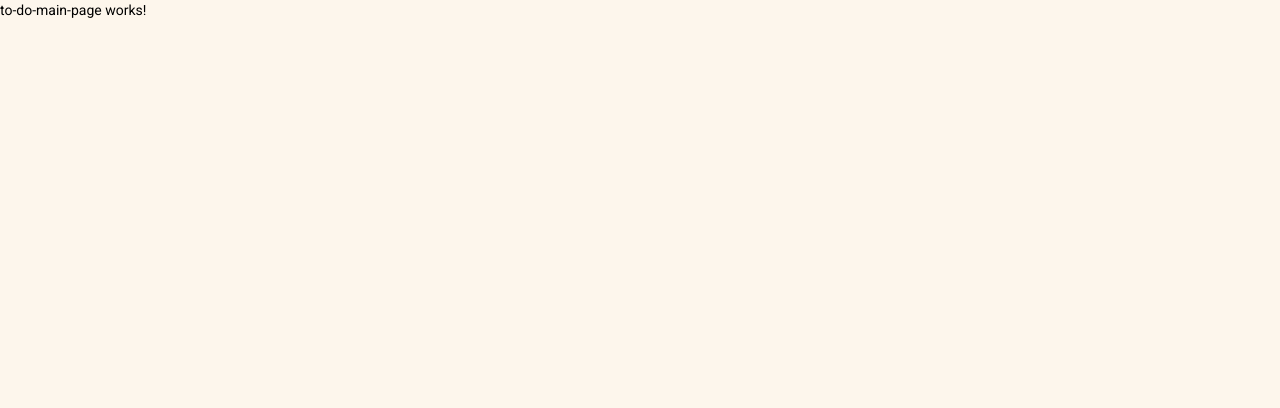
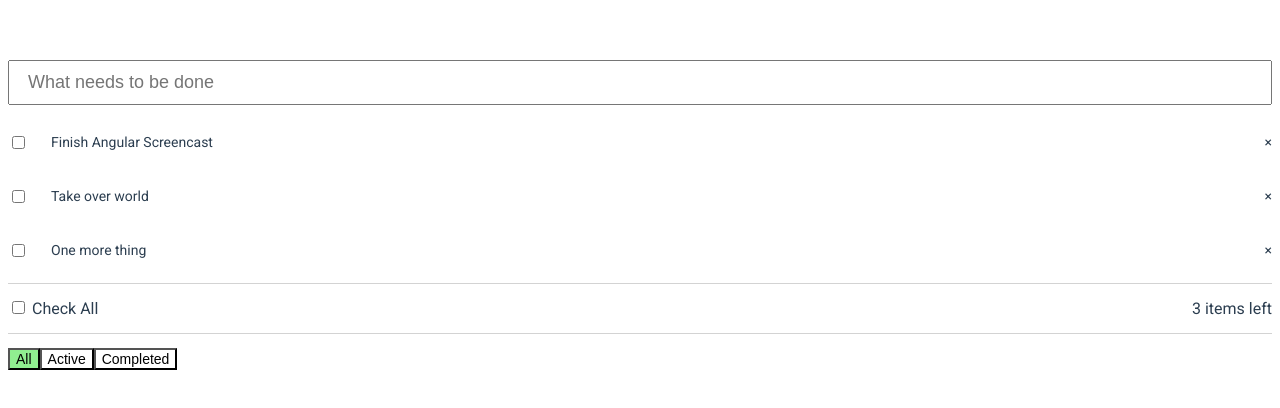
Before and after one commit to yashwanth-arh/toDoSoft, an Angular app: page /todo-main in a window 1280 px wide. Shown: the top 408 px of the page. Built offline with nearby package versions, Linux system fonts and the light colour scheme.

Commit message:
main page

```diff
--- a/src/app/to-do-main-page/to-do-main-page.component.html
+++ b/src/app/to-do-main-page/to-do-main-page.component.html
@@ -1 +1,93 @@
-<p>to-do-main-page works!</p>
+<!-- <section class="heading-section">
+  <h1 class="title">Todos</h1>
+</section>
+
+<div class="container" fxLayout="row" fxLayoutAlign="center center">
+  <div class="add-todo-box" fxLayout="column">
+    <form>
+      <h2 class="title">New Todo</h2>
+      <div class="field" fxLayout="row" fxLayoutGap="10px">
+        <div class="control">
+          <input type="text" class="input" />
+        </div>
+        <button>Add</button>
+      </div>
+    </form>
+  </div>
+</div> -->
+
+<input
+  type="text"
+  class="todo-input"
+  placeholder="What needs to be done"
+  [(ngModel)]="todoTitle"
+  (keyup.enter)="addTodo()"
+/>
+
+<div class="todo-item" *ngFor="let todo of todosFiltered()" @fade>
+  <div class="todo-item-left">
+    <input
+      type="checkbox"
+      [(ngModel)]="todo.completed"
+      (change)="doneEdit(todo)"
+    />
+    <div
+      *ngIf="!todo.editing; else editingTodo"
+      class="todo-item-label"
+      [ngClass]="{ completed: todo.completed }"
+      (dblclick)="editTodo(todo)"
+    >
+      {{ todo.title }}
+    </div>
+    <ng-template #editingTodo>
+      <input
+        type="text"
+        class="todo-item-edit"
+        [(ngModel)]="todo.title"
+        (blur)="doneEdit(todo)"
+        (keyup.enter)="doneEdit(todo)"
+        (keyup.esc)="cancelEdit(todo)"
+        autofocus
+      />
+    </ng-template>
+  </div>
+  <div class="remove-item" (click)="deleteTodo(todo.id)">&times;</div>
+</div>
+
+<div class="extra-container">
+  <div>
+    <label
+      ><input
+        type="checkbox"
+        (change)="checkAllTodos()"
+        [(ngModel)]="!anyRemainingModel"
+      />
+      Check All</label
+    >
+  </div>
+  <div>{{ remaining() }} items left</div>
+</div>
+
+<div class="extra-container">
+  <div>
+    <button [ngClass]="{ active: filter === 'all' }" (click)="filter = 'all'">
+      All
+    </button>
+    <button
+      [ngClass]="{ active: filter === 'active' }"
+      (click)="filter = 'active'"
+    >
+      Active
+    </button>
+    <button
+      [ngClass]="{ active: filter === 'completed' }"
+      (click)="filter = 'completed'"
+    >
+      Completed
+    </button>
+  </div>
+
+  <div *ngIf="atLeastOneCompleted()">
+    <button (click)="clearCompleted()">Clear Completed</button>
+  </div>
+</div>
--- a/src/app/to-do-main-page/to-do-main-page.component.scss
+++ b/src/app/to-do-main-page/to-do-main-page.component.scss
@@ -0,0 +1,125 @@
+// .heading-section {
+//   background: linear-gradient(to right, rgb(2, 228, 171), rgb(74, 215, 240));
+//   padding: 100px;
+//   h1.title {
+//     display: flex;
+//     justify-content: center;
+//     align-items: center;
+//     font-weight: bold;
+//     color: white;
+//     font-size: 40px;
+//     text-shadow: 0px 1px 2px rgba(black, 0.12);
+//   }
+// }
+// .container {
+//   width: 100%;
+// }
+
+// .input {
+//   width: 380px;
+// }
+// .add-todo-box {
+//   padding: 25px;
+//   width: 70em;
+//   background: white;
+//   border-radius: 4px;
+//   margin-top: -68px;
+//   box-shadow: 04px 12px rgba(black, 0.08);
+// }
+
+.todo-input {
+  width: 100%;
+  padding: 10px 18px;
+  font-size: 18px;
+  margin-bottom: 16px;
+
+  &:focus {
+    outline: 0;
+  }
+}
+
+.todo-item {
+  margin-bottom: 12px;
+  display: flex;
+  align-items: center;
+  justify-content: space-between;
+  animation-duration: 0.3s;
+}
+
+.remove-item {
+  cursor: pointer;
+  margin-left: 14px;
+  &:hover {
+    color: black;
+  }
+}
+
+.todo-item-left {
+  // later
+  display: flex;
+  align-items: center;
+}
+
+.todo-item-label {
+  padding: 10px;
+  border: 1px solid white;
+  margin-left: 12px;
+}
+
+.todo-item-edit {
+  font-size: 24px;
+  color: #2c3e50;
+  margin-left: 12px;
+  width: 100%;
+  padding: 10px;
+  border: 1px solid #ccc; //override defaults
+  font-family: "Avenir", Helvetica, Arial, sans-serif;
+
+  &:focus {
+    outline: none;
+  }
+}
+
+.completed {
+  text-decoration: line-through;
+  color: grey;
+}
+
+.extra-container {
+  display: flex;
+  align-items: center;
+  justify-content: space-between;
+  font-size: 16px;
+  border-top: 1px solid lightgrey;
+  padding-top: 14px;
+  margin-bottom: 14px;
+}
+
+button {
+  font-size: 14px;
+  background-color: white;
+  appearance: none;
+
+  &:hover {
+    background: lightgreen;
+  }
+
+  &:focus {
+    outline: none;
+  }
+}
+
+.active {
+  background: lightgreen;
+}
+
+// CSS Transitions
+.fade-enter-active,
+.fade-leave-active {
+  transition: opacity 0.2s;
+}
+
+.fade-enter,
+.fade-leave-to {
+  opacity: 0;
+}
--- a/src/app/to-do-main-page/to-do-main-page.component.ts
+++ b/src/app/to-do-main-page/to-do-main-page.component.ts
@@ -1,15 +1,149 @@
+// import { Component, OnInit } from '@angular/core';
+
+// @Component({
+//   selector: 'app-to-do-main-page',
+//   templateUrl: './to-do-main-page.component.html',
+//   styleUrls: ['./to-do-main-page.component.scss']
+// })
+// export class ToDoMainPageComponent implements OnInit {
+
+//   constructor() { }
+
+//   ngOnInit(): void {
+//   }
+
+// }
+
 import { Component, OnInit } from '@angular/core';
+import { Todo } from '../todo';
+import { trigger, transition, style, animate } from '@angular/animations';
 
 @Component({
   selector: 'app-to-do-main-page',
   templateUrl: './to-do-main-page.component.html',
-  styleUrls: ['./to-do-main-page.component.scss']
+  styleUrls: ['./to-do-main-page.component.scss'],
+  animations: [
+    trigger('fade', [
+      transition(':enter', [
+        style({ opacity: 0, transform: 'translateY(30px)' }),
+        animate(200, style({ opacity: 1, transform: 'translateY(0px)' })),
+      ]),
+
+      transition(':leave', [
+        animate(200, style({ opacity: 0, transform: 'translateY(30px)' })),
+      ]),
+    ]),
+  ],
 })
 export class ToDoMainPageComponent implements OnInit {
+  todos: Todo[];
+  todoTitle: string;
+  idForTodo: number;
+  beforeEditCache: string;
+  filter: string;
+  anyRemainingModel: boolean;
 
-  constructor() { }
+  constructor() {}
 
-  ngOnInit(): void {
+  ngOnInit() {
+    this.anyRemainingModel = true;
+    this.filter = 'all';
+    this.beforeEditCache = '';
+    this.idForTodo = 4;
+    this.todoTitle = '';
+    this.todos = [
+      {
+        id: 1,
+        title: 'Finish Angular Screencast',
+        completed: false,
+        editing: false,
+      },
+      {
+        id: 2,
+        title: 'Take over world',
+        completed: false,
+        editing: false,
+      },
+      {
+        id: 3,
+        title: 'One more thing',
+        completed: false,
+        editing: false,
+      },
+    ];
   }
 
+  addTodo(): void {
+    if (this.todoTitle.trim().length === 0) {
+      return;
+    }
+
+    this.todos.push({
+      id: this.idForTodo,
+      title: this.todoTitle,
+      completed: false,
+      editing: false,
+    });
+
+    this.todoTitle = '';
+    this.idForTodo++;
+  }
+
+  editTodo(todo: Todo): void {
+    this.beforeEditCache = todo.title;
+    todo.editing = true;
+  }
+
+  doneEdit(todo: Todo): void {
+    if (todo.title.trim().length === 0) {
+      todo.title = this.beforeEditCache;
+    }
+
+    this.anyRemainingModel = this.anyRemaining();
+    todo.editing = false;
+  }
+
+  cancelEdit(todo: Todo): void {
+    todo.title = this.beforeEditCache;
+    todo.editing = false;
+  }
+
+  deleteTodo(id: number): void {
+    this.todos = this.todos.filter((todo) => todo.id !== id);
+  }
+
+  remaining(): number {
+    return this.todos.filter((todo) => !todo.completed).length;
+  }
+
+  atLeastOneCompleted(): boolean {
+    return this.todos.filter((todo) => todo.completed).length > 0;
+  }
+
+  clearCompleted(): void {
+    this.todos = this.todos.filter((todo) => !todo.completed);
+  }
+
+  checkAllTodos(): void {
+    this.todos.forEach(
+      (todo) => (todo.completed = (<HTMLInputElement>event.target).checked)
+    );
+    this.anyRemainingModel = this.anyRemaining();
+  }
+
+  anyRemaining(): boolean {
+    return this.remaining() !== 0;
+  }
+
+  todosFiltered(): Todo[] {
+    if (this.filter === 'all') {
+      return this.todos;
+    } else if (this.filter === 'active') {
+      return this.todos.filter((todo) => !todo.completed);
+    } else if (this.filter === 'completed') {
+      return this.todos.filter((todo) => todo.completed);
+    }
+
+    return this.todos;
+  }
 }
--- /dev/null
+++ b/src/app/todo.ts
@@ -0,0 +1,6 @@
+export interface Todo {
+  id: number;
+  title: string;
+  completed: boolean;
+  editing: boolean;
+}
--- a/src/styles.scss
+++ b/src/styles.scss
@@ -1,4 +1,35 @@
 /* You can add global styles to this file, and also import other style files */
 
-html, body { height: 100%; }
-body { margin: 0; font-family: Roboto, "Helvetica Neue", sans-serif; background-color: #FDF6EC;}
+// html,
+// body {
+//   height: 100%;
+//   max-width: 99%;
+// }
+// body {
+//   margin: 0;
+//   font-family: Roboto, "Helvetica Neue", sans-serif;
+//   //   background-color: #fdf6ec;
+// }
+* {
+  box-sizing: border-box;
+}
+
+.container {
+  max-width: 600px;
+  margin: 0 auto;
+}
+
+body {
+  font-family: "Avenir", Helvetica, Arial, sans-serif;
+  -webkit-font-smoothing: antialiased;
+  -moz-osx-font-smoothing: grayscale;
+  color: #2c3e50;
+  margin-top: 60px;
+  font-size: 24px;
+}
+
+.logo {
+  display: block;
+  margin: 20px auto;
+  height: 75px;
+}
```
